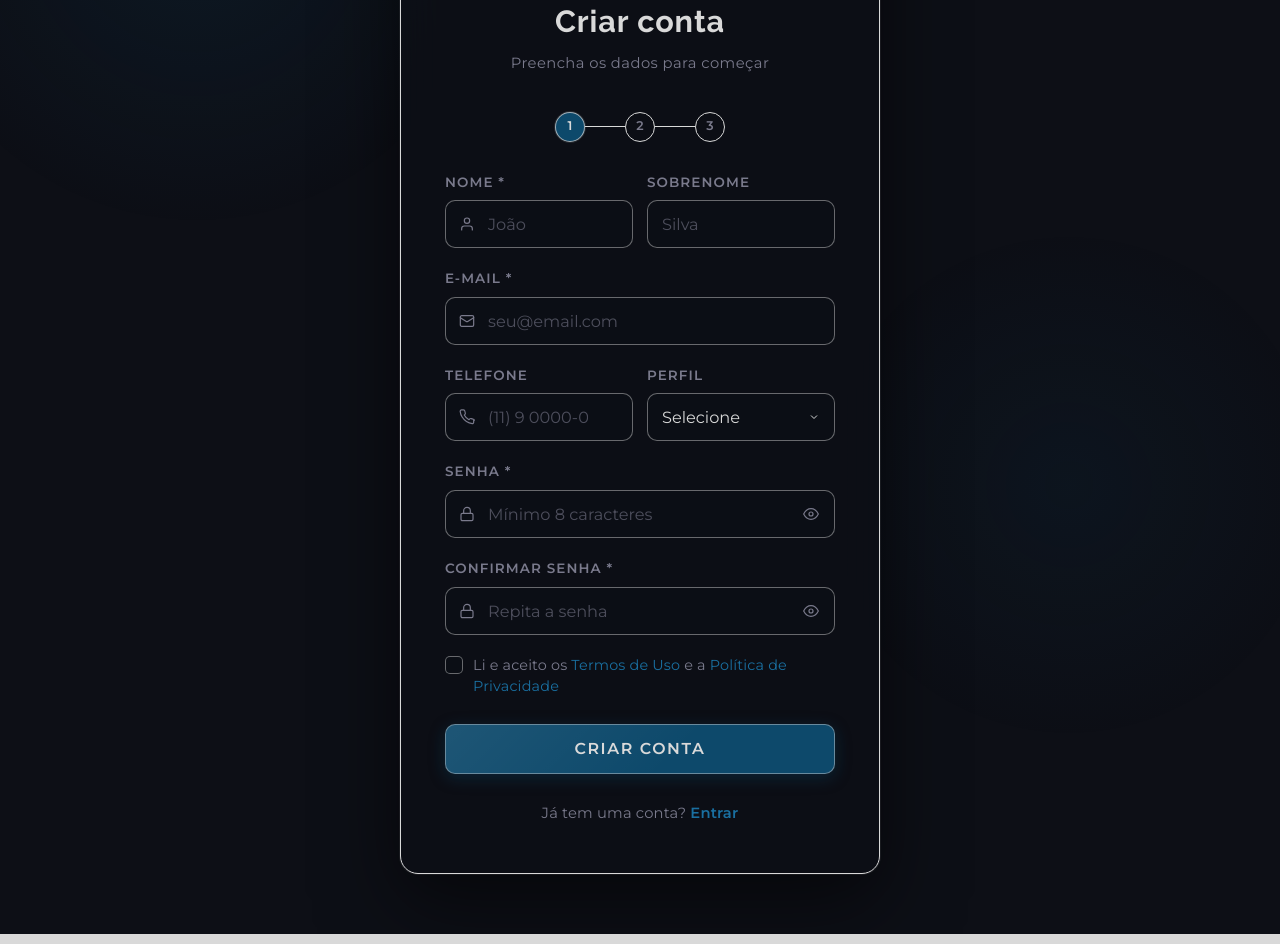
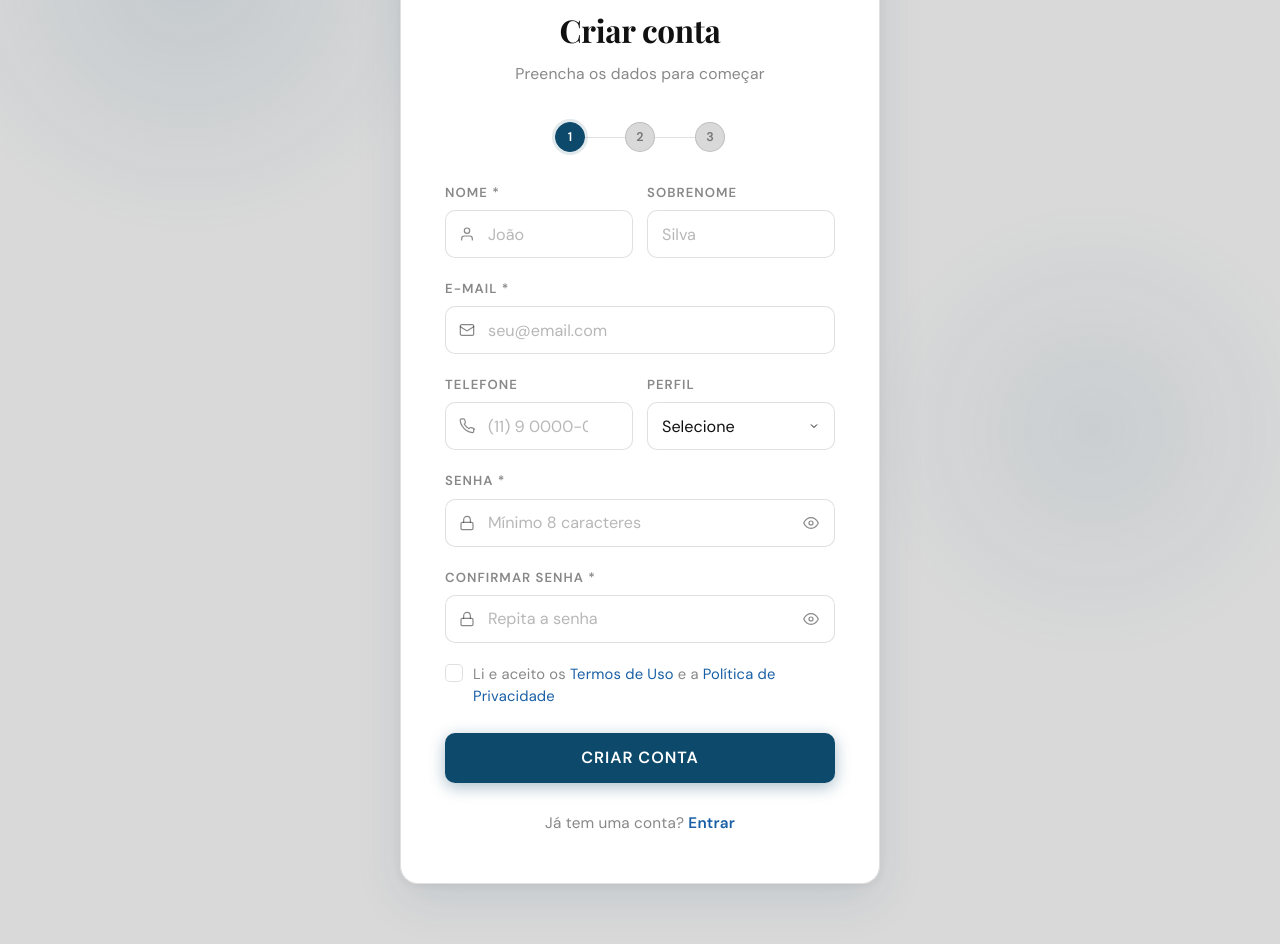
Before and after one commit to JoaoPilger/BaileSul, a React app in the folder frontend/: page /cadastro in a window 1280 px wide. Shown: the part 240-1184 px from the top of the page. Built offline with nearby package versions, Linux system fonts and the light colour scheme; the HTML template or start-up script is replaced by a standard one.

Commit message:
Ajustes do css do login e cadastro

```diff
--- a/frontend/src/paginas/login_cadastro/cadastro.css
+++ b/frontend/src/paginas/login_cadastro/cadastro.css
@@ -1,29 +1,34 @@
-@import url('https://fonts.googleapis.com/css2?family=Raleway:wght@300;400;600;700&family=Montserrat:wght@400;500;600&display=swap');
+@import url('https://fonts.googleapis.com/css2?family=Playfair+Display:wght@700;900&family=DM+Sans:wght@400;500;600&display=swap');
 
 :root {
-  --bg-dark: #0D0F16;
-  --accent: #0D496B;
-  --accent-light: #1a6fa0;
-  --accent-glow: rgba(13, 73, 107, 0.45);
-  --text: #D9D9D9;
-  --text-muted: #7a7a8c;
-  --border: rgba(217, 217, 217, 0.28);
-  --field-border: rgba(217, 217, 217, 0.45);
-  --border-focus: rgba(217, 217, 217, 0.72);
-  --glass: rgba(13, 73, 107, 0.07);
-  --input-bg: rgba(13, 15, 22, 0.6);
-  --error: #e05a6a;
-  --success: #4eca8b;
+  --bg:           #D9D9D9;
+  --surface:      #FFFFFF;
+  --dark:         #0D0F16;
+  --accent:       #0D496B;
+  --accent-hover: #0f5a84;
+  --accent-glow:  rgba(13, 73, 107, 0.28);
+  --accent-light: #185FA5;
+  --text:         #111111;
+  --text-muted:   rgba(17, 17, 17, 0.5);
+  --border:       rgba(17, 17, 17, 0.13);
+  --border-focus: rgba(13, 73, 107, 0.55);
+  --input-bg:     #FFFFFF;
+  --error:        #A32D2D;
+  --error-bg:     rgba(163, 45, 45, 0.07);
+  --success:      #0F6E56;
+  --success-bg:   rgba(15, 110, 86, 0.07);
   --header-height: 64px;
-  --logo-height: 110px;
+  --logo-height:   110px;
+  --font-head:    'Playfair Display', Georgia, serif;
+  --font-body:    'DM Sans', system-ui, sans-serif;
 }
 
 * { margin: 0; padding: 0; box-sizing: border-box; }
 
 body {
-  background-color: var(--bg-dark);
+  background-color: var(--bg);
   color: var(--text);
-  font-family: 'Montserrat', sans-serif;
+  font-family: var(--font-body);
   min-height: 100vh;
 }
 
@@ -34,7 +39,7 @@ body {
   background: rgba(13, 15, 22, 0.92);
   backdrop-filter: blur(20px);
   -webkit-backdrop-filter: blur(20px);
-  border-bottom: 1px solid var(--border);
+  border-bottom: 1px solid rgba(255, 255, 255, 0.08);
   z-index: 1000;
   display: flex;
   align-items: flex-end;
@@ -71,7 +76,8 @@ body {
   display: flex;
   align-items: flex-start;
   justify-content: center;
-  padding: calc(var(--header-height) + 40px) 20px 60px;
+  padding: calc(var(--header-height) + 48px) 20px 60px;
+  background: var(--bg);
   position: relative;
   overflow: hidden;
 }
@@ -79,18 +85,18 @@ body {
 .cadastro-page::before {
   content: '';
   position: fixed;
-  top: -20%; left: -10%;
-  width: 650px; height: 650px;
-  background: radial-gradient(ellipse, rgba(13, 73, 107, 0.16) 0%, transparent 65%);
+  top: -10%; left: -8%;
+  width: 580px; height: 580px;
+  background: radial-gradient(ellipse, rgba(13, 73, 107, 0.1) 0%, transparent 65%);
   pointer-events: none; z-index: 0;
 }
 
 .cadastro-page::after {
   content: '';
   position: fixed;
-  bottom: -25%; right: -5%;
-  width: 550px; height: 550px;
-  background: radial-gradient(ellipse, rgba(13, 73, 107, 0.1) 0%, transparent 65%);
+  bottom: -15%; right: -5%;
+  width: 500px; height: 500px;
+  background: radial-gradient(ellipse, rgba(13, 73, 107, 0.07) 0%, transparent 65%);
   pointer-events: none; z-index: 0;
 }
 
@@ -99,16 +105,13 @@ body {
   z-index: 1;
   width: 100%;
   max-width: 480px;
-  background: rgba(13, 15, 22, 0.75);
+  background: var(--surface);
   border: 1px solid var(--border);
   border-radius: 18px;
   padding: 48px 44px;
-  backdrop-filter: blur(24px);
-  -webkit-backdrop-filter: blur(24px);
   box-shadow:
-    0 0 0 1px rgba(217, 217, 217, 0.08),
-    0 30px 80px rgba(0, 0, 0, 0.5),
-    0 0 40px rgba(0, 0, 0, 0.12);
+    0 2px 8px rgba(0, 0, 0, 0.06),
+    0 16px 48px rgba(13, 73, 107, 0.1);
   animation: cardIn 0.5s cubic-bezier(0.22, 1, 0.36, 1) both;
 }
 
@@ -121,8 +124,9 @@ body {
   content: '';
   position: absolute;
   top: 0; left: 10%; right: 10%;
-  height: 1px;
-  background: linear-gradient(90deg, transparent, rgba(217, 217, 217, 0.35), transparent);
+  height: 2px;
+  background: linear-gradient(90deg, transparent, rgba(13, 73, 107, 0.4), transparent);
+  border-radius: 0 0 2px 2px;
 }
 
 .card-header { text-align: center; margin-bottom: 32px; }
@@ -130,26 +134,26 @@ body {
 .card-icon {
   width: 52px; height: 52px;
   margin: 0 auto 16px;
-  background: rgba(13, 73, 107, 0.2);
-  border: 1px solid var(--border);
+  background: rgba(13, 73, 107, 0.08);
+  border: 1px solid rgba(13, 73, 107, 0.18);
   border-radius: 14px;
   display: flex; align-items: center; justify-content: center;
 }
 
 .card-icon svg {
   width: 24px; height: 24px;
-  stroke: var(--accent-light); fill: none;
+  stroke: var(--accent); fill: none;
   stroke-width: 1.8px; stroke-linecap: round; stroke-linejoin: round;
 }
 
 .card-title {
-  font-family: 'Raleway', sans-serif;
-  font-size: 1.7rem; font-weight: 700;
-  color: var(--text); letter-spacing: 0.03em;
+  font-family: var(--font-head);
+  font-size: 1.75rem; font-weight: 700;
+  color: var(--text); letter-spacing: -0.01em;
   margin-bottom: 6px;
 }
 
-.card-subtitle { font-size: 0.82rem; color: var(--text-muted); letter-spacing: 0.03em; }
+.card-subtitle { font-size: 0.87rem; color: var(--text-muted); }
 
 .steps-bar {
   display: flex;
@@ -162,35 +166,35 @@ body {
   width: 30px; height: 30px;
   border-radius: 50%;
   border: 1.5px solid var(--border);
-  background: var(--input-bg);
+  background: var(--bg);
   display: flex; align-items: center; justify-content: center;
-  font-size: 0.7rem; font-weight: 700;
+  font-size: 0.7rem; font-weight: 600;
   color: var(--text-muted);
   transition: all 0.3s;
   flex-shrink: 0;
 }
 
 .step-dot.active {
-  border-color: var(--border-focus);
+  border-color: var(--accent);
   background: var(--accent);
-  color: var(--text);
-  box-shadow: 0 0 0 1px rgba(217, 217, 217, 0.12);
+  color: #FFFFFF;
+  box-shadow: 0 0 0 3px rgba(13, 73, 107, 0.12);
 }
 
 .step-dot.done {
-  border-color: var(--border-focus);
-  background: rgba(217, 217, 217, 0.08);
-  color: var(--text);
+  border-color: rgba(13, 73, 107, 0.4);
+  background: rgba(13, 73, 107, 0.08);
+  color: var(--accent);
 }
 
 .step-line {
-  height: 1px; width: 40px;
+  height: 1.5px; width: 40px;
   background: var(--border);
   flex-shrink: 0;
   transition: background 0.3s;
 }
 
-.step-line.done { background: var(--border-focus); }
+.step-line.done { background: rgba(13, 73, 107, 0.35); }
 
 .cadastro-form { display: flex; flex-direction: column; gap: 20px; }
 
@@ -207,7 +211,7 @@ body {
 }
 
 .field-label {
-  font-size: 0.75rem; font-weight: 600;
+  font-size: 0.73rem; font-weight: 600;
   color: var(--text-muted);
   letter-spacing: 0.08em; text-transform: uppercase;
 }
@@ -224,16 +228,16 @@ body {
   pointer-events: none; transition: stroke 0.25s;
 }
 
-.input-wrapper:focus-within > svg { stroke: var(--accent-light); }
+.input-wrapper:focus-within > svg { stroke: var(--accent); }
 
 .field-input {
   width: 100%;
   height: 48px;
   background: var(--input-bg);
-  border: 1px solid var(--field-border);
+  border: 1px solid var(--border);
   border-radius: 10px;
   color: var(--text);
-  font-family: 'Montserrat', sans-serif;
+  font-family: var(--font-body);
   font-size: 0.9rem;
   padding: 0 14px 0 42px;
   outline: none;
@@ -246,7 +250,7 @@ body {
 
 .field-input:focus {
   border-color: var(--border-focus);
-  box-shadow: 0 0 0 2px rgba(217, 217, 217, 0.14);
+  box-shadow: 0 0 0 3px rgba(13, 73, 107, 0.1);
 }
 
 select.field-input {
@@ -256,7 +260,7 @@ select.field-input {
   background-position: right 14px center;
 }
 
-select.field-input option { background: #0D0F16; color: var(--text); }
+select.field-input option { background: #FFFFFF; color: #111111; }
 
 .toggle-password {
   position: absolute;
@@ -285,21 +289,21 @@ select.field-input option { background: #0D0F16; color: var(--text); }
 
 .strength-fill { height: 100%; border-radius: 2px; transition: width 0.4s, background 0.4s; }
 
-.strength-label { font-size: 0.7rem; color: var(--text-muted); margin-top: 4px; letter-spacing: 0.05em; }
+.strength-label { font-size: 0.72rem; color: var(--text-muted); margin-top: 4px; letter-spacing: 0.04em; }
 
 .checkbox-group { display: flex; align-items: flex-start; gap: 10px; cursor: pointer; }
 
 .checkbox-group input[type="checkbox"] {
   appearance: none; -webkit-appearance: none;
   width: 18px; height: 18px; min-width: 18px;
-  border: 1.5px solid var(--field-border);
+  border: 1.5px solid var(--border);
   border-radius: 5px; background: var(--input-bg);
   cursor: pointer; transition: border-color 0.2s, background 0.2s;
   margin-top: 1px; position: relative;
 }
 
 .checkbox-group input[type="checkbox"]:checked {
-  background: var(--accent); border-color: var(--border-focus);
+  background: var(--accent); border-color: var(--accent);
 }
 
 .checkbox-group input[type="checkbox"]:checked::after {
@@ -307,29 +311,29 @@ select.field-input option { background: #0D0F16; color: var(--text); }
   position: absolute;
   top: 2px; left: 5px;
   width: 5px; height: 9px;
-  border: 2px solid var(--text);
+  border: 2px solid #FFFFFF;
   border-top: none; border-left: none;
   transform: rotate(45deg);
 }
 
-.checkbox-label { font-size: 0.8rem; color: var(--text-muted); line-height: 1.5; }
+.checkbox-label { font-size: 0.82rem; color: var(--text-muted); line-height: 1.5; }
 
 .checkbox-label a { color: var(--accent-light); text-decoration: none; transition: color 0.2s; }
-.checkbox-label a:hover { color: var(--text); }
+.checkbox-label a:hover { color: var(--accent); }
 
 .error-msg {
-  font-size: 0.78rem; color: var(--error);
+  font-size: 0.8rem; color: var(--error);
   padding: 10px 14px;
-  background: rgba(224, 90, 106, 0.08);
-  border: 1px solid var(--field-border);
+  background: var(--error-bg);
+  border: 1px solid rgba(163, 45, 45, 0.18);
   border-radius: 8px; text-align: center;
 }
 
 .success-msg {
-  font-size: 0.85rem; color: var(--success);
+  font-size: 0.87rem; color: var(--success);
   padding: 14px 16px;
-  background: rgba(78, 202, 139, 0.08);
-  border: 1px solid var(--field-border);
+  background: var(--success-bg);
+  border: 1px solid rgba(15, 110, 86, 0.2);
   border-radius: 10px; text-align: center;
   line-height: 1.6;
 }
@@ -337,40 +341,33 @@ select.field-input option { background: #0D0F16; color: var(--text); }
 .btn-primary {
   height: 50px;
   background: var(--accent);
-  border: 1px solid var(--field-border);
+  border: none;
   border-radius: 10px;
-  color: var(--text);
-  font-family: 'Montserrat', sans-serif;
-  font-size: 0.88rem; font-weight: 700;
-  letter-spacing: 0.1em; text-transform: uppercase;
+  color: #FFFFFF;
+  font-family: var(--font-body);
+  font-size: 0.9rem; font-weight: 600;
+  letter-spacing: 0.06em; text-transform: uppercase;
   cursor: pointer;
   transition: background 0.25s, box-shadow 0.25s, transform 0.15s;
-  margin-top: 6px; position: relative; overflow: hidden;
-}
-
-.btn-primary::after {
-  content: '';
-  position: absolute; inset: 0;
-  background: linear-gradient(135deg, rgba(255,255,255,0.07) 0%, transparent 60%);
-  pointer-events: none;
+  margin-top: 6px;
 }
 
 .btn-primary:hover:not(:disabled) {
-  background: var(--accent-light);
-  box-shadow: 0 0 28px var(--accent-glow);
+  background: var(--accent-hover);
+  box-shadow: 0 6px 22px var(--accent-glow);
   transform: translateY(-1px);
 }
 
 .btn-primary:active:not(:disabled) { transform: translateY(0); }
-.btn-primary:disabled { opacity: 0.55; cursor: not-allowed; }
+.btn-primary:disabled { opacity: 0.5; cursor: not-allowed; }
 
 .card-footer {
   text-align: center; margin-top: 28px;
-  font-size: 0.82rem; color: var(--text-muted);
+  font-size: 0.85rem; color: var(--text-muted);
 }
 
 .card-footer a { color: var(--accent-light); text-decoration: none; font-weight: 600; transition: color 0.2s; }
-.card-footer a:hover { color: var(--text); }
+.card-footer a:hover { color: var(--accent); }
 
 @media (max-width: 520px) {
   .header { padding: 0 16px; }
--- a/frontend/src/paginas/login_cadastro/login.css
+++ b/frontend/src/paginas/login_cadastro/login.css
@@ -1,28 +1,32 @@
-@import url('https://fonts.googleapis.com/css2?family=Raleway:wght@300;400;600;700&family=Montserrat:wght@400;500;600&display=swap');
+@import url('https://fonts.googleapis.com/css2?family=Playfair+Display:wght@700;900&family=DM+Sans:wght@400;500;600&display=swap');
 
 :root {
-  --bg-dark: #0D0F16;
-  --accent: #0D496B;
-  --accent-light: #1a6fa0;
-  --accent-glow: rgba(13, 73, 107, 0.45);
-  --text: #D9D9D9;
-  --text-muted: #7a7a8c;
-  --border: #d9d9d9;
-  --field-border: rgba(217, 217, 217, 0.45);
-  --border-focus: rgba(217, 217, 217, 0.72);
-  --glass: rgba(13, 73, 107, 0.07);
-  --input-bg: rgba(13, 15, 22, 0.6);
-  --error: #e05a6a;
+  --bg:           #D9D9D9;
+  --surface:      #FFFFFF;
+  --dark:         #0D0F16;
+  --accent:       #0D496B;
+  --accent-hover: #0f5a84;
+  --accent-glow:  rgba(13, 73, 107, 0.28);
+  --accent-light: #185FA5;
+  --text:         #111111;
+  --text-muted:   rgba(17, 17, 17, 0.5);
+  --border:       rgba(17, 17, 17, 0.13);
+  --border-focus: rgba(13, 73, 107, 0.55);
+  --input-bg:     #FFFFFF;
+  --error:        #A32D2D;
+  --error-bg:     rgba(163, 45, 45, 0.07);
   --header-height: 64px;
-  --logo-height: 110px;
+  --logo-height:   110px;
+  --font-head:    'Playfair Display', Georgia, serif;
+  --font-body:    'DM Sans', system-ui, sans-serif;
 }
 
 * { margin: 0; padding: 0; box-sizing: border-box; }
 
 body {
-  background-color: var(--bg-dark);
+  background-color: var(--bg);
   color: var(--text);
-  font-family: 'Montserrat', sans-serif;
+  font-family: var(--font-body);
   min-height: 100vh;
 }
 
@@ -33,7 +37,7 @@ body {
   background: rgba(13, 15, 22, 0.92);
   backdrop-filter: blur(20px);
   -webkit-backdrop-filter: blur(20px);
-  border-bottom: 1px solid var(--border);
+  border-bottom: 1px solid rgba(255, 255, 255, 0.08);
   z-index: 1000;
   display: flex;
   align-items: flex-end;
@@ -70,7 +74,8 @@ body {
   display: flex;
   align-items: center;
   justify-content: center;
-  padding: calc(var(--header-height) + 40px) 20px 60px;
+  padding: calc(var(--header-height) + 48px) 20px 60px;
+  background: var(--bg);
   position: relative;
   overflow: hidden;
 }
@@ -78,18 +83,18 @@ body {
 .login-page::before {
   content: '';
   position: fixed;
-  top: -30%; right: -10%;
-  width: 600px; height: 600px;
-  background: radial-gradient(ellipse, rgba(13, 73, 107, 0.18) 0%, transparent 65%);
+  top: -10%; right: -8%;
+  width: 560px; height: 560px;
+  background: radial-gradient(ellipse, rgba(13, 73, 107, 0.1) 0%, transparent 65%);
   pointer-events: none; z-index: 0;
 }
 
 .login-page::after {
   content: '';
   position: fixed;
-  bottom: -20%; left: -5%;
-  width: 500px; height: 500px;
-  background: radial-gradient(ellipse, rgba(13, 73, 107, 0.12) 0%, transparent 65%);
+  bottom: -15%; left: -5%;
+  width: 480px; height: 480px;
+  background: radial-gradient(ellipse, rgba(13, 73, 107, 0.07) 0%, transparent 65%);
   pointer-events: none; z-index: 0;
 }
 
@@ -98,16 +103,13 @@ body {
   z-index: 1;
   width: 100%;
   max-width: 430px;
-  background: rgba(13, 15, 22, 0.75);
+  background: var(--surface);
   border: 1px solid var(--border);
   border-radius: 18px;
   padding: 48px 44px;
-  backdrop-filter: blur(24px);
-  -webkit-backdrop-filter: blur(24px);
   box-shadow:
-    0 0 0 1px rgba(217, 217, 217, 0.08),
-    0 30px 80px rgba(0, 0, 0, 0.5),
-    0 0 40px rgba(0, 0, 0, 0.12);
+    0 2px 8px rgba(0, 0, 0, 0.06),
+    0 16px 48px rgba(13, 73, 107, 0.1);
   animation: cardIn 0.5s cubic-bezier(0.22, 1, 0.36, 1) both;
 }
 
@@ -120,8 +122,9 @@ body {
   content: '';
   position: absolute;
   top: 0; left: 10%; right: 10%;
-  height: 1px;
-  background: linear-gradient(90deg, transparent, rgba(217, 217, 217, 0.35), transparent);
+  height: 2px;
+  background: linear-gradient(90deg, transparent, rgba(13, 73, 107, 0.4), transparent);
+  border-radius: 0 0 2px 2px;
 }
 
 .card-header { text-align: center; margin-bottom: 36px; }
@@ -129,8 +132,8 @@ body {
 .card-icon {
   width: 52px; height: 52px;
   margin: 0 auto 16px;
-  background: rgba(13, 73, 107, 0.2);
-  border: 1px solid var(--border);
+  background: rgba(13, 73, 107, 0.08);
+  border: 1px solid rgba(13, 73, 107, 0.18);
   border-radius: 14px;
   display: flex;
   align-items: center;
@@ -139,7 +142,7 @@ body {
 
 .card-icon svg {
   width: 24px; height: 24px;
-  stroke: var(--accent-light);
+  stroke: var(--accent);
   fill: none;
   stroke-width: 1.8px;
   stroke-linecap: round;
@@ -147,18 +150,17 @@ body {
 }
 
 .card-title {
-  font-family: 'Raleway', sans-serif;
-  font-size: 1.7rem;
+  font-family: var(--font-head);
+  font-size: 1.75rem;
   font-weight: 700;
   color: var(--text);
-  letter-spacing: 0.03em;
+  letter-spacing: -0.01em;
   margin-bottom: 6px;
 }
 
 .card-subtitle {
-  font-size: 0.82rem;
+  font-size: 0.87rem;
   color: var(--text-muted);
-  letter-spacing: 0.03em;
 }
 
 .login-form {
@@ -183,7 +185,7 @@ body {
 }
 
 .field-label {
-  font-size: 0.75rem;
+  font-size: 0.73rem;
   font-weight: 600;
   color: var(--text-muted);
   letter-spacing: 0.08em;
@@ -206,16 +208,16 @@ body {
   transition: stroke 0.25s;
 }
 
-.input-wrapper:focus-within > svg { stroke: var(--accent-light); }
+.input-wrapper:focus-within > svg { stroke: var(--accent); }
 
 .field-input {
   width: 100%;
   height: 48px;
   background: var(--input-bg);
-  border: 1px solid var(--field-border);
+  border: 1px solid var(--border);
   border-radius: 10px;
   color: var(--text);
-  font-family: 'Montserrat', sans-serif;
+  font-family: var(--font-body);
   font-size: 0.9rem;
   padding: 0 44px 0 42px;
   outline: none;
@@ -226,7 +228,7 @@ body {
 
 .field-input:focus {
   border-color: var(--border-focus);
-  box-shadow: 0 0 0 2px rgba(217, 217, 217, 0.14);
+  box-shadow: 0 0 0 3px rgba(13, 73, 107, 0.1);
 }
 
 .toggle-password {
@@ -251,23 +253,24 @@ body {
 }
 
 .forgot-link {
-  font-size: 0.75rem;
+  font-size: 0.78rem;
+  font-weight: 500;
   color: var(--accent-light);
   text-decoration: none;
   text-align: right;
   display: block;
-  margin-top: -6px;
+  margin-top: -4px;
   transition: color 0.2s;
 }
 
-.forgot-link:hover { color: var(--text); }
+.forgot-link:hover { color: var(--accent); }
 
 .error-msg {
-  font-size: 0.78rem;
+  font-size: 0.8rem;
   color: var(--error);
   padding: 10px 14px;
-  background: rgba(224, 90, 106, 0.08);
-  border: 1px solid var(--field-border);
+  background: var(--error-bg);
+  border: 1px solid rgba(163, 45, 45, 0.18);
   border-radius: 8px;
   text-align: center;
 }
@@ -275,41 +278,32 @@ body {
 .btn-primary {
   height: 50px;
   background: var(--accent);
-  border: 1px solid var(--field-border);
+  border: none;
   border-radius: 10px;
-  color: var(--text);
-  font-family: 'Montserrat', sans-serif;
-  font-size: 0.88rem;
-  font-weight: 700;
-  letter-spacing: 0.1em;
+  color: #FFFFFF;
+  font-family: var(--font-body);
+  font-size: 0.9rem;
+  font-weight: 600;
+  letter-spacing: 0.06em;
   text-transform: uppercase;
   cursor: pointer;
   transition: background 0.25s, box-shadow 0.25s, transform 0.15s;
   margin-top: 6px;
-  position: relative;
-  overflow: hidden;
-}
-
-.btn-primary::after {
-  content: '';
-  position: absolute; inset: 0;
-  background: linear-gradient(135deg, rgba(255,255,255,0.07) 0%, transparent 60%);
-  pointer-events: none;
 }
 
 .btn-primary:hover:not(:disabled) {
-  background: var(--accent-light);
-  box-shadow: 0 0 28px var(--accent-glow);
+  background: var(--accent-hover);
+  box-shadow: 0 6px 22px var(--accent-glow);
   transform: translateY(-1px);
 }
 
 .btn-primary:active:not(:disabled) { transform: translateY(0); }
-.btn-primary:disabled { opacity: 0.55; cursor: not-allowed; }
+.btn-primary:disabled { opacity: 0.5; cursor: not-allowed; }
 
 .card-footer {
   text-align: center;
   margin-top: 28px;
-  font-size: 0.82rem;
+  font-size: 0.85rem;
   color: var(--text-muted);
 }
 
@@ -320,8 +314,7 @@ body {
   transition: color 0.2s;
 }
 
-.card-footer a:hover { color: var(--text); }
-
+.card-footer a:hover { color: var(--accent); }
 
 @media (max-width: 480px) {
   .header { padding: 0 16px; }
```
